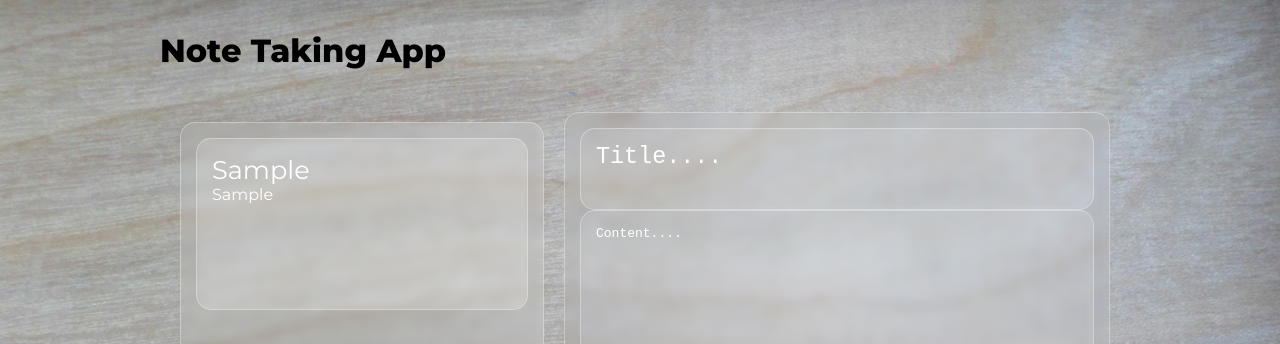
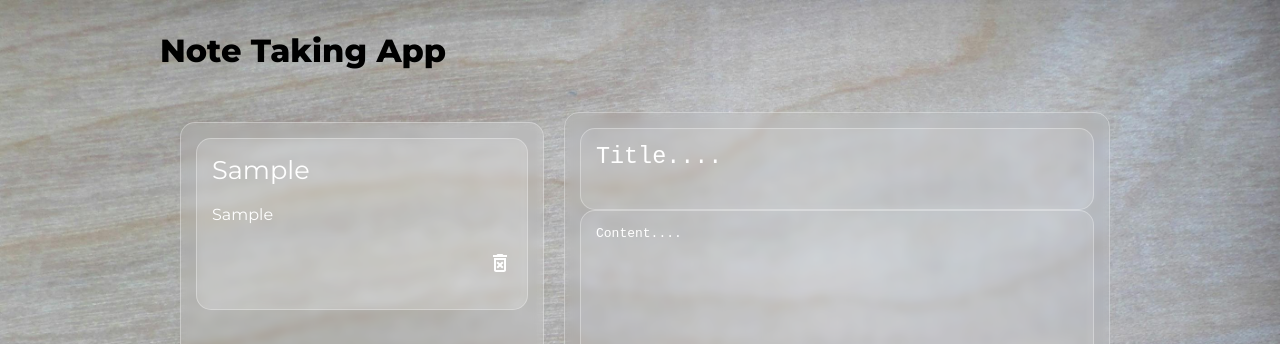
Before and after one commit to Joseph-Patton/notes-app, a React (Create React App) app in the folder frontend/: page / in a window 1280 px wide. Both pictures are taken after typing "Sample", "Sample" into the empty fields and a click on the button "Save". Shown: the top 344 px of the page. Built offline with nearby package versions, Linux system fonts and the light colour scheme.

Commit message:
feat: add ability to delete saved notes from NoteList

```diff
--- a/frontend/package.json
+++ b/frontend/package.json
@@ -3,6 +3,9 @@
   "version": "0.1.0",
   "private": true,
   "dependencies": {
+    "@emotion/react": "^11.11.4",
+    "@emotion/styled": "^11.11.5",
+    "@mui/icons-material": "^5.15.19",
     "@testing-library/jest-dom": "^5.17.0",
     "@testing-library/react": "^13.4.0",
     "@testing-library/user-event": "^13.5.0",
--- a/frontend/src/Components/NotePreview.js
+++ b/frontend/src/Components/NotePreview.js
@@ -1,11 +1,19 @@
 import { React } from "react";
 import "./css/NoteList.css";
+import DeleteForeverOutlinedIcon from "@mui/icons-material/DeleteForeverOutlined";
 function NotePreview({ id, text, title, tag, deleteNote }) {
   return (
     <div className="note-preview box">
       <div className="title overflow">{title}</div>
       <div className="text">{text}</div>
-      <div className="tag">{tag}</div>
+      <div className="footer" style={{ justifyContent: "flex-end" }}>
+        <div className="tag">{tag}</div>
+        <DeleteForeverOutlinedIcon
+          className="delete"
+          onClick={() => deleteNote(id)}
+          aria-hidden="true"
+        ></DeleteForeverOutlinedIcon>
+      </div>
     </div>
   );
 }
--- a/frontend/src/Components/css/EditPanel.css
+++ b/frontend/src/Components/css/EditPanel.css
@@ -1,4 +1,5 @@
 @import "./Style.css";
+
 .edit-panel {
     padding: 15px;
     min-height: 140px;
@@ -8,6 +9,7 @@
     justify-content: space-between;
     word-wrap: break-word;
 }
+
 .edit-panel textarea {
     white-space: pre-wrap;
     color: #fff;
@@ -56,14 +58,6 @@
     margin-bottom: 15px;
 }
 
-.edit-panel .delete {
-    cursor: pointer;
-}
-
-.edit-panel .delete:hover {
-    transform: scale(1.1);
-}
-
 .char-progress {
     background-color: #fff !important;
 }
--- a/frontend/src/Components/css/NoteList.css
+++ b/frontend/src/Components/css/NoteList.css
@@ -1,4 +1,12 @@
 @import "./Style.css";
+
+.overflow {
+    overflow: hidden;
+    display: -webkit-box;
+    -webkit-line-clamp: 1;
+    line-clamp: 1;
+    -webkit-box-orient: vertical;
+}
 
 .note-preview {
     padding: 15px;
@@ -21,28 +29,37 @@
     margin: 10px 10px;
 }
 
-.note-list .title {
+.note-preview .title {
+    height: 2em;
     font-size: 1.6em;
     justify-content: start;
     word-wrap: break-word;
 }
 
-.note-list .text {
-    flex: 1 1 0;
+.note-preview .text {
+    flex: 1 1 auto;
     font-size: 1em;
     justify-content: start;
     word-wrap: break-word;
 }
 
-.overflow {
-    overflow: hidden;
-    display: -webkit-box;
-    -webkit-line-clamp: 1;
-    line-clamp: 1;
-    -webkit-box-orient: vertical;
+.note-preview .footer {
+    height: 2em;
+    display: flex;
+    align-items: center;
+    justify-content: space-between;
+    margin-bottom: 15px;
 }
 
-.note-list .tag {
+.note-preview .delete {
+    cursor: pointer;
+}
+
+.note-preview .delete:hover {
+    transform: scale(1.1);
+}
+
+.note-preview .tag {
     font-size: 1em;
     flex-direction: column;
     justify-content: start;
```
Also changed, not shown: 1 other file (tests, documents, lock files or other folders).
